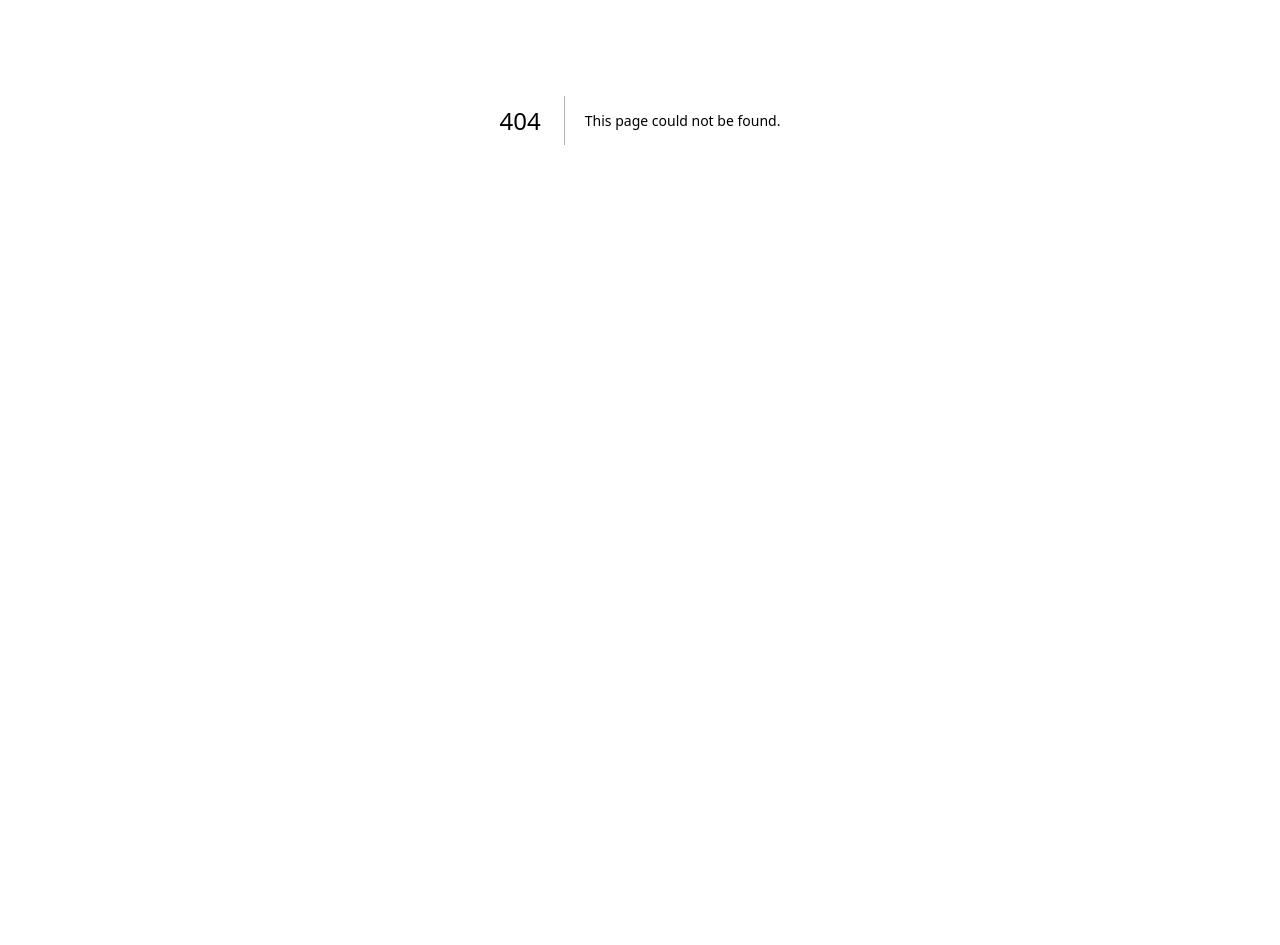
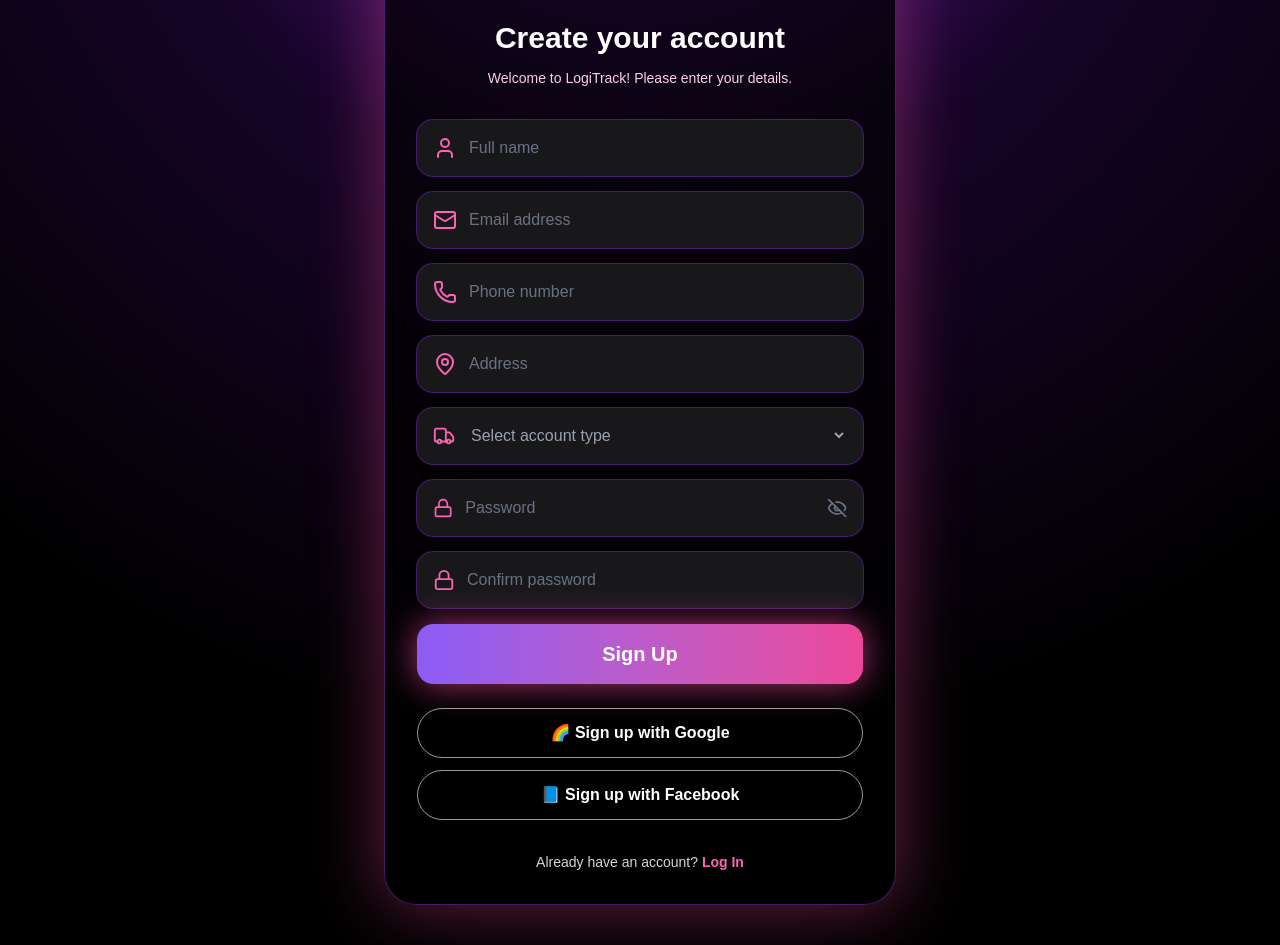
Before and after one commit to RaymondJT7/transporter-delivery-tracking, a Next.js app: page /Register in a window 1280 px wide. Before the commit this address had no page. Shown: the part 280-1225 px from the top of the page. Before the commit the page ends 800 px from the top, so only its background shows below. Built offline with nearby package versions, Linux system fonts and the light colour scheme.

Commit message:
rating Card and Register page was conflicting with eachother

```diff
--- /dev/null
+++ b/app/Register/page.tsx
@@ -0,0 +1,126 @@
+"use client";
+
+import Image from "next/image";
+import Link from "next/link";
+import {
+  Mail,
+  Lock,
+  User,
+  EyeOff,
+  Phone,
+  MapPin,
+  Truck,
+} from "lucide-react";
+
+export default function RegisterPage() {
+  return (
+    <main className="relative min-h-screen overflow-hidden bg-black text-white flex items-center justify-center px-6 py-10">
+      <div className="absolute inset-0 bg-[radial-gradient(circle_at_top,#7e22ce_0%,#1a052e_35%,#000_75%)] opacity-90" />
+
+      <section className="relative z-10 w-full max-w-lg rounded-[2rem] border border-purple-500/40 bg-black/70 p-8 shadow-[0_0_70px_rgba(236,72,153,0.45)] backdrop-blur">
+        <div className="flex justify-center">
+          <Image
+            src="/logo.png"
+            alt="LogiTrack Logo"
+            width={260}
+            height={160}
+            priority
+            className="drop-shadow-[0_0_30px_rgba(236,72,153,0.7)]"
+          />
+        </div>
+
+        <h1 className="mt-6 text-center text-3xl font-bold">
+          Create your account
+        </h1>
+
+        <p className="mt-3 text-center text-sm text-pink-200">
+          Welcome to LogiTrack! Please enter your details.
+        </p>
+
+        <form className="mt-8 space-y-4">
+          <Input icon={<User />} type="text" placeholder="Full name" />
+
+          <Input icon={<Mail />} type="email" placeholder="Email address" />
+
+          <Input icon={<Phone />} type="tel" placeholder="Phone number" />
+
+          <Input icon={<MapPin />} type="text" placeholder="Address" />
+
+          <div className="flex items-center gap-3 rounded-2xl bg-zinc-900 px-4 py-4 ring-1 ring-purple-500/40">
+            <Truck className="text-pink-400" />
+            <select className="w-full bg-transparent text-gray-400 outline-none">
+              <option className="bg-zinc-900">Select account type</option>
+              <option className="bg-zinc-900">Customer</option>
+              <option className="bg-zinc-900">Driver</option>
+              <option className="bg-zinc-900">Admin</option>
+            </select>
+          </div>
+
+          <div className="flex items-center gap-3 rounded-2xl bg-zinc-900 px-4 py-4 ring-1 ring-purple-500/40">
+            <Lock className="text-pink-400" />
+            <input
+              type="password"
+              placeholder="Password"
+              className="w-full bg-transparent outline-none placeholder:text-gray-500"
+            />
+            <EyeOff className="text-gray-500" />
+          </div>
+
+          <div className="flex items-center gap-3 rounded-2xl bg-zinc-900 px-4 py-4 ring-1 ring-purple-500/40">
+            <Lock className="text-pink-400" />
+            <input
+              type="password"
+              placeholder="Confirm password"
+              className="w-full bg-transparent outline-none placeholder:text-gray-500"
+            />
+          </div>
+
+          <button
+            type="submit"
+            className="w-full rounded-2xl bg-gradient-to-r from-[#8B5CF6] to-[#EC4899] py-4 text-xl font-bold shadow-[0_0_35px_rgba(236,72,153,0.7)] transition hover:scale-105"
+          >
+            Sign Up
+          </button>
+        </form>
+
+        <div className="mt-6 space-y-3">
+          <button className="w-full rounded-full border border-white/60 py-3 font-semibold transition hover:bg-white hover:text-black">
+            🌈 Sign up with Google
+          </button>
+
+          <button className="w-full rounded-full border border-white/60 py-3 font-semibold transition hover:bg-white hover:text-black">
+            📘 Sign up with Facebook
+          </button>
+        </div>
+
+        <p className="mt-8 text-center text-sm text-gray-300">
+          Already have an account?{" "}
+          <Link href="/login" className="font-bold text-pink-400">
+            Log In
+          </Link>
+        </p>
+      </section>
+    </main>
+  );
+}
+
+function Input({
+  icon,
+  type,
+  placeholder,
+}: {
+  icon: React.ReactNode;
+  type: string;
+  placeholder: string;
+}) {
+  return (
+    <div className="flex items-center gap-3 rounded-2xl bg-zinc-900 px-4 py-4 ring-1 ring-purple-500/40">
+      <span className="text-pink-400">{icon}</span>
+      <input
+        type={type}
+        placeholder={placeholder}
+        className="w-full bg-transparent outline-none placeholder:text-gray-500"
+      />
+    </div>
+  );
+}
```
